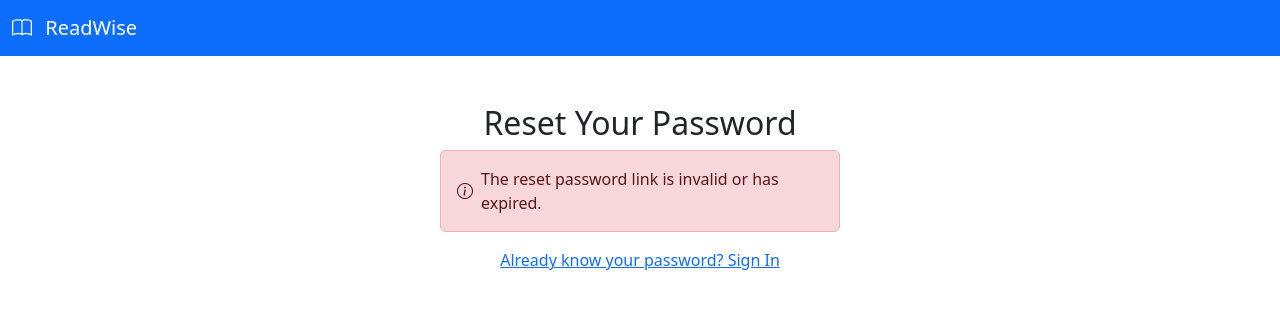
After one commit to SamsonEshipillahPasili/readwise, a Django app: page /accounts/reset-password-confirm/1/1/ in a window 1280 px wide. The commit adds this page. Shown: the top 309 px of the page. Run offline with Django 5.2, Linux system fonts and the light colour scheme.

Commit message:
Add reset password flow using the default Django tools - views, forms

```diff
--- /dev/null
+++ b/accounts/templates/accounts/reset_password_confirm.html
@@ -0,0 +1,56 @@
+{% extends 'accounts/base.html' %}
+
+{% block title %} Reset Password {% endblock title %}
+
+{% block accounts_title %} Reset Your Password {% endblock accounts_title %}
+
+{% block accounts_body %}
+
+<div class="d-flex justify-content-center mt-2">
+
+    <div style="width: 100%; max-width: 400px;">
+
+        {% if form %}
+            <div class="alert alert-primary d-flex align-items-center" role="alert">
+                <i class="bi bi-info-circle"></i>
+                <div class="ms-2">
+                    Enter your new password. You will automatically be logged in.
+                </div>
+            </div>
+
+            <form class="p-4 border rounded" method="post">
+                {% csrf_token %}
+                <div class="mb-3">
+                    <label for="new_password1" class="form-label">Password</label>
+                    <input type="password" class="form-control" id="new_password1" name="new_password1">
+                    {% for error in form.new_password1.errors %}
+                        <small class="text-danger">{{ error }}</small>
+                    {% endfor %}
+                </div>
+
+                <div class="mb-3">
+                    <label for="new_password2" class="form-label">Confirm Password</label>
+                    <input type="password" class="form-control" id="new_password2" name="new_password2">
+                    {% for error in form.new_password2.errors %}
+                        <small class="text-danger">{{ error }}</small>
+                    {% endfor %}
+                </div>
+
+                <button type="submit" class="btn btn-primary w-100">Reset</button>
+            </form>
+        {% else %}
+            <div class="alert alert-danger d-flex align-items-center" role="alert">
+                <i class="bi bi-info-circle"></i>
+                <div class="ms-2">
+                    The reset password link is invalid or has expired.
+                </div>
+            </div>
+        {% endif %}
+
+        <div class="d-flex justify-content-center mt-3 px-1">
+            <a href="{% url 'accounts:sign_in' %}">Already know your password? Sign In</a>
+        </div>
+    </div>
+</div>
+
+{% endblock accounts_body %}
--- /dev/null
+++ b/accounts/templates/accounts/reset_password_email.txt
@@ -0,0 +1,3 @@
+Someone asked for password reset for email {{ email }}.
+Follow the link below:
+{{ protocol}}://{{ domain }}{% url 'accounts:reset_password_confirm' uidb64=uid token=token %}
--- /dev/null
+++ b/accounts/templates/accounts/reset_password_subject.txt
@@ -0,0 +1 @@
+Reset password for {{ email }} on {{ domain }}
--- a/accounts/templates/accounts/sign_in.html
+++ b/accounts/templates/accounts/sign_in.html
@@ -36,7 +36,7 @@
         </form>
 
         <div class="d-flex justify-content-between mt-3 px-1">
-            <a href="{% url 'accounts:forgot_password' %}">Forgot Password?</a>
+            <a href="{% url 'accounts:reset_password' %}">Forgot Password?</a>
             <a href="{% url 'accounts:sign_up' %}">Don’t have an account? Register</a>
         </div>
 
--- a/accounts/urls.py
+++ b/accounts/urls.py
@@ -8,8 +8,11 @@ urlpatterns = [
     path('sign-in', views.SignInView.as_view(), name='sign_in'),
     path('sign-up', views.SignUpView.as_view(), name='sign_up'),
     path('sign-out', LogoutView.as_view(), name='sign_out'),
-    path('forgot-password', views.ForgotPasswordTemplateView.as_view(), name='forgot_password'),
-    path('reset-password', views.ResetPasswordTemplateView.as_view(), name='reset_password'),
+    path('reset-password', views.AccountsResetPasswordView.as_view(), name='reset_password'),
+    path('reset-password-done', views.AccountsResetPasswordDoneView.as_view(), name='reset_password_done'),
+    path('reset-password-confirm/<str:uidb64>/<str:token>/', views.AccountsResetPasswordConfirmView.as_view(), name='reset_password_confirm'),
+    path('reset-password-complete/', views.AccountsResetPasswordCompleteView.as_view(), name='reset_password_complete'),
     path('sign-up-started', views.SignUpStartedView.as_view(), name='sign_up_started'),
     path('complete-signup/<uuid:token>', views.CompleteSignUpView.as_view(), name='complete_signup'),
+
 ]
--- a/accounts/views.py
+++ b/accounts/views.py
@@ -4,7 +4,10 @@ import logging
 from django.http import HttpRequest, HttpResponse, HttpResponseRedirect
 from django.views.generic import TemplateView, FormView
 from django.views import View
-from django.contrib.auth.views import LoginView
+from django.contrib.auth.views import (
+    LoginView, PasswordResetView, PasswordResetDoneView,
+    PasswordResetConfirmView, PasswordResetCompleteView
+)
 from django.urls import reverse, reverse_lazy
 from django.contrib.messages import error, success
 from django.contrib.auth import login
@@ -37,11 +40,24 @@ class SignUpView(FormView):
 
         return super().form_valid(form)
 
-class ForgotPasswordTemplateView(TemplateView):
-    template_name = 'accounts/forgot_password.html'
+class AccountsResetPasswordView(PasswordResetView):
+    template_name = 'accounts/reset_password.html'
+    success_url = reverse_lazy('accounts:reset_password_done')
 
-class ResetPasswordTemplateView(TemplateView):
-    template_name = 'accounts/reset_password.html'
+    # email configuration
+    from_email = 'inotifiers@gmail.com'
+    email_template_name = 'accounts/reset_password_email.txt'
+    subject_template_name = 'accounts/reset_password_subject.txt'
+
+class AccountsResetPasswordDoneView(PasswordResetDoneView):
+    template_name = 'accounts/reset_password_done.html'
+
+class AccountsResetPasswordConfirmView(PasswordResetConfirmView):
+    template_name = 'accounts/reset_password_confirm.html'
+    success_url = reverse_lazy('accounts:reset_password_complete')
+
+class AccountsResetPasswordCompleteView(PasswordResetCompleteView):
+    template_name = 'accounts/reset_password_complete.html'
 
 class SignUpStartedView(TemplateView):
     template_name = 'accounts/sign_up_started.html'
```
Also changed, not shown: accounts/templates/accounts/forgot_password.html (deleted, +0 -28 lines), accounts/templates/accounts/reset_password.html (+8 -20 lines), accounts/templates/accounts/reset_password_complete.html (added, +18 -0 lines), accounts/templates/accounts/reset_password_done.html (added, +18 -0 lines).
